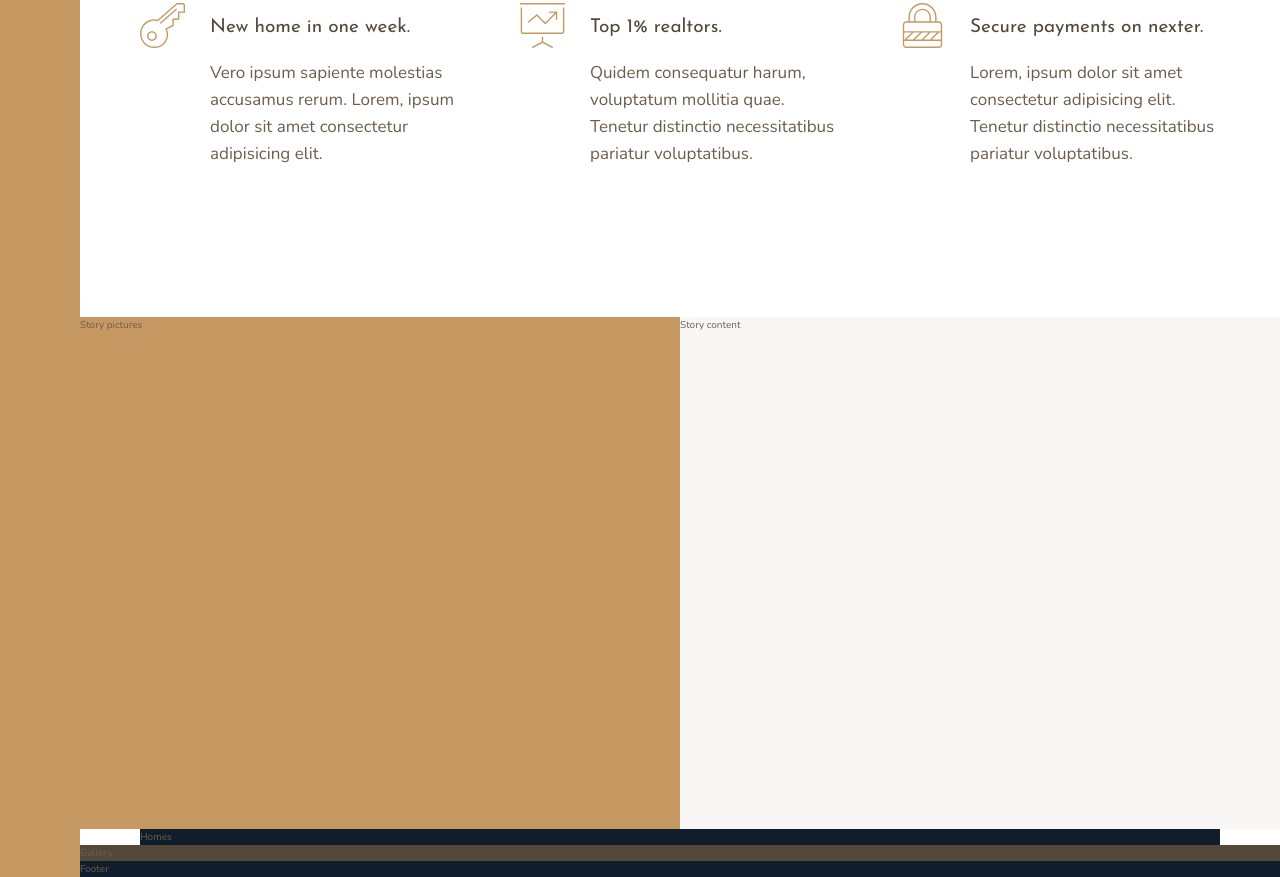
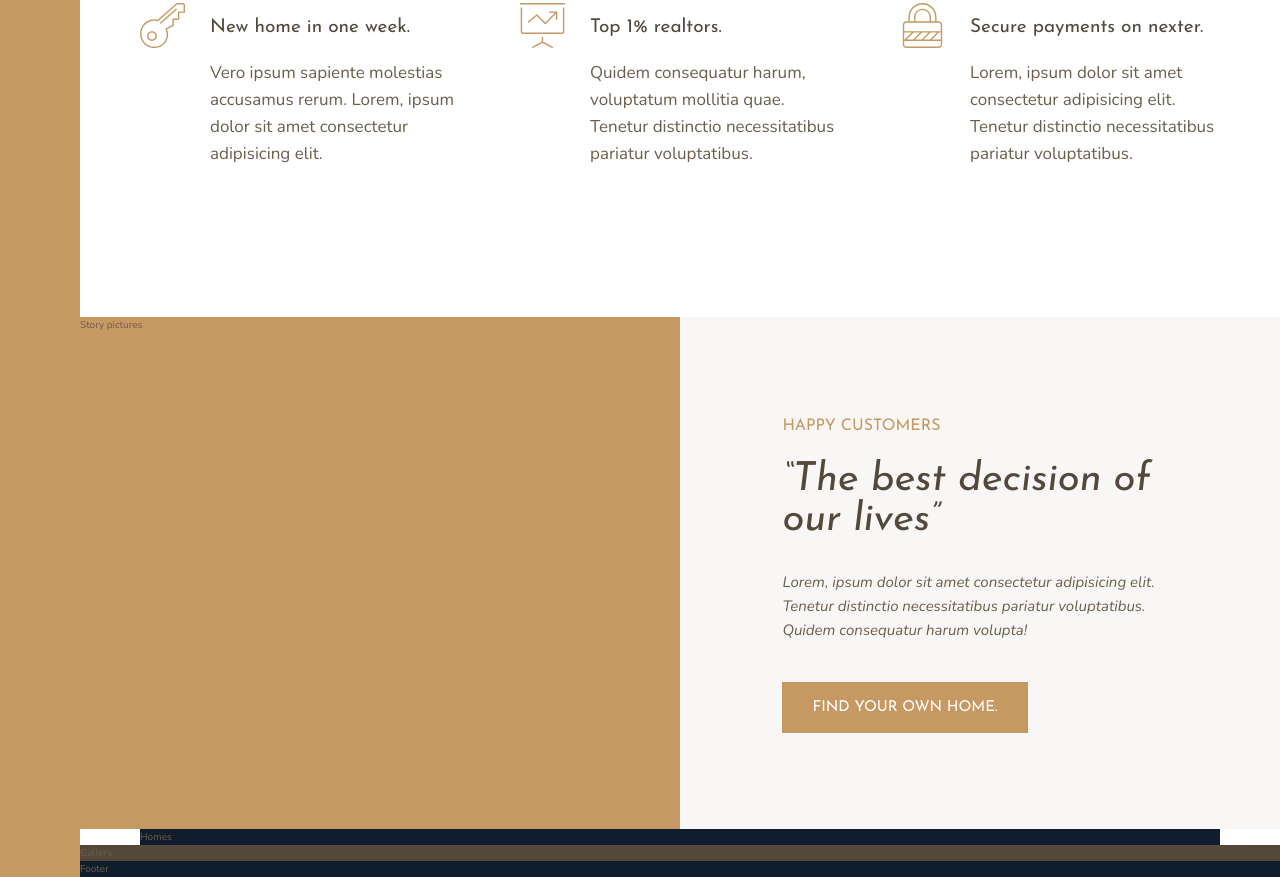
Before and after one commit to shrirangmhalgi/nexter, a website: page index.html in a window 1280 px wide. Shown: the part 991-1868 px from the top of the page. Drawn offline with nearby package versions, Linux system fonts and the light colour scheme.

Commit message:
added the stories section text

```diff
--- a/index.html
+++ b/index.html
@@ -104,7 +104,12 @@
       </div>
 
       <div class="story__content">
-        Story content
+        <h3 class="heading-3 mb-sm">Happy Customers</h3>
+        <h2 class="heading-2 heading-2--dark mb-md">&ldquo;The best decision of our lives&rdquo;</h2>
+        <p class="story__text mb-lg">
+          Lorem, ipsum dolor sit amet consectetur adipisicing elit. Tenetur distinctio necessitatibus pariatur voluptatibus. Quidem consequatur harum volupta!
+        </p>
+        <button class="btn">Find your own home.</button>
       </div>
 
       <section class="homes">
--- a/sass/_story.scss
+++ b/sass/_story.scss
@@ -8,5 +8,21 @@
   &__content{
     background-color: $color-grey-light-1;
     grid-column: col-start 5 / full-end;
+
+    padding: 6rem 8vw;
+
+    /*display: flex;
+    flex-direction: column;
+    justify-content: center;
+    align-items: flex-start;*/
+
+    display: grid;
+    align-content: center;
+    justify-items: start;
+  }
+
+  &__text{
+    font-size: 1.5rem;
+    font-style: italic;
   }
 }
--- a/sass/_typography.scss
+++ b/sass/_typography.scss
@@ -9,10 +9,24 @@
 
 .heading-2{
   @extend %heading;
+  font-size: 4rem;
+  font-style: italic;
+  line-height: 1;
+
+  &--light{
+    color: $color-grey-light-1;
+  }
+
+  &--dark{
+    color: $color-grey-dark-1;
+  }
 }
 
 .heading-3{
   @extend %heading;
+  font-size: 1.6rem;
+  color: $color-primary;
+  text-transform: uppercase;
 }
 
 .heading-4{
@@ -27,3 +41,36 @@
     color: $color-grey-dark-1;
   }
 }
+
+.btn{
+  background-color: $color-primary;
+  color: #fff;
+  border: none;
+  border-radius: 0;
+  font-family: $font-display;
+  font-size: 1.5rem;
+  text-transform: uppercase;
+  padding: 1.8rem 3rem;
+  cursor: pointer;
+  transition: all 0.2s;
+
+  &:hover{
+    background-color: $color-primary-dark;
+  }
+}
+
+.mb-sm{
+  margin-bottom: 2rem;
+}
+
+.mb-md{
+  margin-bottom: 3rem;
+}
+
+.mb-lg{
+  margin-bottom: 4rem;
+}
+
+.mb-hg{
+  margin-bottom: 8rem;
+}
```
Also changed, not shown: css/style.css, img/text.txt (line endings or trailing spaces).
